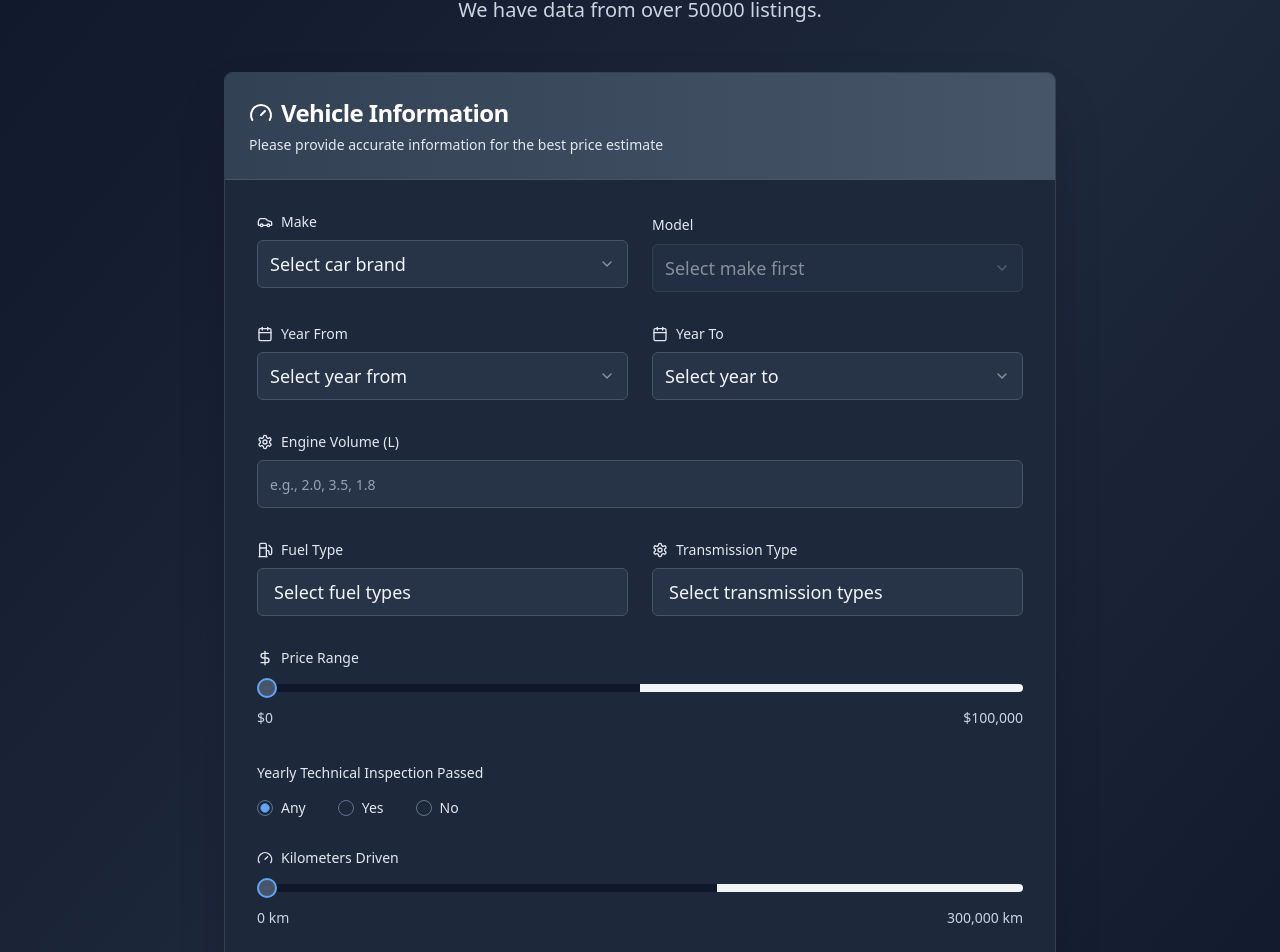
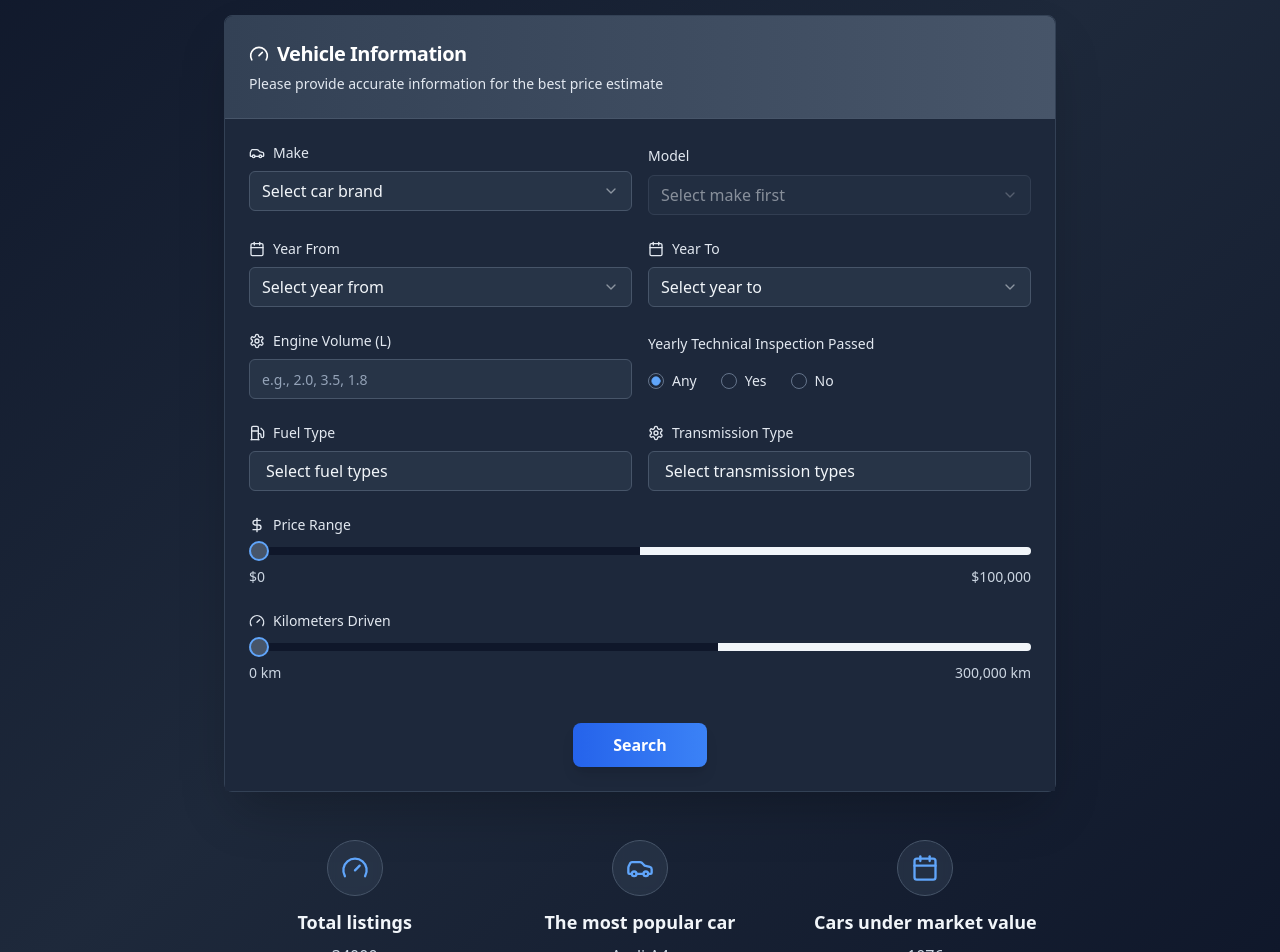
Before and after one commit to valdisdev1/auto-value-finder-tool, a React (Vite) app: page / in a window 1280 px wide. Shown: the part 173-1125 px from the top of the page. Built offline with nearby package versions, Linux system fonts and the light colour scheme.

Commit message:
Refactor: Improve UI and content
- Moved "Yearly technical inspection" inline with "Engine volume".
- Made UI more compact.
- Pinned "Cartrack" logo to top left.
- Updated text in the features section.

```diff
--- a/src/pages/Index.tsx
+++ b/src/pages/Index.tsx
@@ -1,4 +1,3 @@
-
 import React, { useState } from 'react';
 import { Car, Calendar, Fuel, Settings, Gauge, DollarSign } from 'lucide-react';
 import { Button } from '@/components/ui/button';
@@ -73,43 +72,43 @@ const Index = () => {
 
   return (
     <div className="min-h-screen bg-gradient-to-br from-slate-900 via-slate-800 to-slate-900">
-      {/* Header */}
-      <div className="bg-slate-800/90 backdrop-blur-sm shadow-xl border-b border-slate-700">
-        <div className="max-w-7xl mx-auto px-4 sm:px-6 lg:px-8 py-4">
+      {/* Header - Fixed to top */}
+      <div className="fixed top-0 left-0 right-0 z-50 bg-slate-800/95 backdrop-blur-sm shadow-xl border-b border-slate-700">
+        <div className="max-w-7xl mx-auto px-4 sm:px-6 lg:px-8 py-3">
           <div className="flex items-center space-x-3">
-            <Car className="h-8 w-8 text-blue-400" />
-            <h1 className="text-2xl font-bold text-slate-100">Cartrack</h1>
+            <Car className="h-7 w-7 text-blue-400" />
+            <h1 className="text-xl font-bold text-slate-100">Cartrack</h1>
           </div>
         </div>
       </div>
 
-      {/* Main Content */}
-      <div className="max-w-4xl mx-auto px-4 sm:px-6 lg:px-8 py-12">
+      {/* Main Content - Add top padding for fixed header */}
+      <div className="max-w-4xl mx-auto px-4 sm:px-6 lg:px-8 py-8 pt-20">
         {/* Hero Section */}
-        <div className="text-center mb-12">
-          <h2 className="text-4xl font-bold text-slate-100 mb-4">
+        <div className="text-center mb-8">
+          <h2 className="text-3xl font-bold text-slate-100 mb-3">
             Check the price of desired car
           </h2>
-          <p className="text-xl text-slate-300 max-w-2xl mx-auto">
+          <p className="text-lg text-slate-300 max-w-2xl mx-auto">
             We have data from over 50000 listings.
           </p>
         </div>
 
         {/* Price Checker Form */}
         <Card className="bg-slate-800/95 backdrop-blur-sm shadow-2xl border-slate-700 border">
-          <CardHeader className="bg-gradient-to-r from-slate-700 to-slate-600 text-white rounded-t-lg border-b border-slate-600">
-            <CardTitle className="text-2xl flex items-center space-x-2">
-              <Gauge className="h-6 w-6" />
+          <CardHeader className="bg-gradient-to-r from-slate-700 to-slate-600 text-white rounded-t-lg border-b border-slate-600 p-6">
+            <CardTitle className="text-xl flex items-center space-x-2">
+              <Gauge className="h-5 w-5" />
               <span>Vehicle Information</span>
             </CardTitle>
             <CardDescription className="text-slate-200">
               Please provide accurate information for the best price estimate
             </CardDescription>
           </CardHeader>
-          <CardContent className="p-8 bg-slate-800/95">
-            <form onSubmit={handleSubmit} className="space-y-8">
+          <CardContent className="p-6 bg-slate-800/95">
+            <form onSubmit={handleSubmit} className="space-y-6">
               {/* First Row - Make and Model */}
-              <div className="grid grid-cols-1 md:grid-cols-2 gap-6">
+              <div className="grid grid-cols-1 md:grid-cols-2 gap-4">
                 <div className="space-y-2">
                   <Label htmlFor="make" className="text-sm font-medium text-slate-200 flex items-center space-x-2">
                     <Car className="h-4 w-4" />
@@ -119,7 +118,7 @@ const Index = () => {
                     handleInputChange('make', value);
                     handleInputChange('model', '');
                   }}>
-                    <SelectTrigger className="h-12 text-lg bg-slate-700/50 border-slate-600 text-slate-100 hover:bg-slate-600/50">
+                    <SelectTrigger className="h-10 text-base bg-slate-700/50 border-slate-600 text-slate-100 hover:bg-slate-600/50">
                       <SelectValue placeholder="Select car brand" />
                     </SelectTrigger>
                     <SelectContent className="bg-slate-700 border-slate-600 max-h-[300px]">
@@ -139,7 +138,7 @@ const Index = () => {
                     onValueChange={(value) => handleInputChange('model', value)}
                     disabled={!formData.make}
                   >
-                    <SelectTrigger className="h-12 text-lg bg-slate-700/50 border-slate-600 text-slate-100 hover:bg-slate-600/50 disabled:opacity-50">
+                    <SelectTrigger className="h-10 text-base bg-slate-700/50 border-slate-600 text-slate-100 hover:bg-slate-600/50 disabled:opacity-50">
                       <SelectValue placeholder={formData.make ? "Select model" : "Select make first"} />
                     </SelectTrigger>
                     <SelectContent className="bg-slate-700 border-slate-600 max-h-[300px]">
@@ -154,14 +153,14 @@ const Index = () => {
               </div>
 
               {/* Second Row - Year From and Year To */}
-              <div className="grid grid-cols-1 md:grid-cols-2 gap-6">
+              <div className="grid grid-cols-1 md:grid-cols-2 gap-4">
                 <div className="space-y-2">
                   <Label htmlFor="yearFrom" className="text-sm font-medium text-slate-200 flex items-center space-x-2">
                     <Calendar className="h-4 w-4" />
                     <span>Year From</span>
                   </Label>
                   <Select onValueChange={(value) => handleInputChange('yearFrom', value)}>
-                    <SelectTrigger className="h-12 text-lg bg-slate-700/50 border-slate-600 text-slate-100 hover:bg-slate-600/50">
+                    <SelectTrigger className="h-10 text-base bg-slate-700/50 border-slate-600 text-slate-100 hover:bg-slate-600/50">
                       <SelectValue placeholder="Select year from" />
                     </SelectTrigger>
                     <SelectContent className="bg-slate-700 border-slate-600 max-h-[300px]">
@@ -179,7 +178,7 @@ const Index = () => {
                     <span>Year To</span>
                   </Label>
                   <Select onValueChange={(value) => handleInputChange('yearTo', value)}>
-                    <SelectTrigger className="h-12 text-lg bg-slate-700/50 border-slate-600 text-slate-100 hover:bg-slate-600/50">
+                    <SelectTrigger className="h-10 text-base bg-slate-700/50 border-slate-600 text-slate-100 hover:bg-slate-600/50">
                       <SelectValue placeholder="Select year to" />
                     </SelectTrigger>
                     <SelectContent className="bg-slate-700 border-slate-600 max-h-[300px]">
@@ -193,8 +192,8 @@ const Index = () => {
                 </div>
               </div>
 
-              {/* Third Row - Engine Volume */}
-              <div className="grid grid-cols-1 gap-6">
+              {/* Third Row - Engine Volume and Technical Inspection */}
+              <div className="grid grid-cols-1 md:grid-cols-2 gap-4">
                 <div className="space-y-2">
                   <Label htmlFor="engineVolume" className="text-sm font-medium text-slate-200 flex items-center space-x-2">
                     <Settings className="h-4 w-4" />
@@ -205,15 +204,38 @@ const Index = () => {
                     placeholder="e.g., 2.0, 3.5, 1.8"
                     value={formData.engineVolume}
                     onChange={(e) => handleInputChange('engineVolume', e.target.value)}
-                    className="h-12 text-lg bg-slate-700/50 border-slate-600 text-slate-100 placeholder:text-slate-400 focus:border-blue-400"
+                    className="h-10 text-base bg-slate-700/50 border-slate-600 text-slate-100 placeholder:text-slate-400 focus:border-blue-400"
                     type="number"
                     step="0.1"
                   />
                 </div>
+                <div className="space-y-2">
+                  <Label className="text-sm font-medium text-slate-200">
+                    Yearly Technical Inspection Passed
+                  </Label>
+                  <RadioGroup
+                    value={formData.technicalInspection}
+                    onValueChange={(value) => handleInputChange('technicalInspection', value)}
+                    className="flex space-x-4 pt-2"
+                  >
+                    <div className="flex items-center space-x-2">
+                      <RadioGroupItem value="any" id="any" className="border-slate-500 text-blue-400" />
+                      <Label htmlFor="any" className="cursor-pointer text-slate-200 text-sm">Any</Label>
+                    </div>
+                    <div className="flex items-center space-x-2">
+                      <RadioGroupItem value="yes" id="yes" className="border-slate-500 text-blue-400" />
+                      <Label htmlFor="yes" className="cursor-pointer text-slate-200 text-sm">Yes</Label>
+                    </div>
+                    <div className="flex items-center space-x-2">
+                      <RadioGroupItem value="no" id="no" className="border-slate-500 text-blue-400" />
+                      <Label htmlFor="no" className="cursor-pointer text-slate-200 text-sm">No</Label>
+                    </div>
+                  </RadioGroup>
+                </div>
               </div>
 
               {/* Fourth Row - Fuel Type and Transmission (Multi-select) */}
-              <div className="grid grid-cols-1 md:grid-cols-2 gap-6">
+              <div className="grid grid-cols-1 md:grid-cols-2 gap-4">
                 <div className="space-y-2">
                   <Label className="text-sm font-medium text-slate-200 flex items-center space-x-2">
                     <Fuel className="h-4 w-4" />
@@ -221,7 +243,7 @@ const Index = () => {
                   </Label>
                   <DropdownMenu>
                     <DropdownMenuTrigger asChild>
-                      <Button variant="outline" className="h-12 text-lg w-full justify-between bg-slate-700/50 border-slate-600 text-slate-100 hover:bg-slate-600/50">
+                      <Button variant="outline" className="h-10 text-base w-full justify-between bg-slate-700/50 border-slate-600 text-slate-100 hover:bg-slate-600/50">
                         {formData.fuelType.length > 0
                           ? `${formData.fuelType.length} selected`
                           : "Select fuel types"
@@ -249,7 +271,7 @@ const Index = () => {
                   </Label>
                   <DropdownMenu>
                     <DropdownMenuTrigger asChild>
-                      <Button variant="outline" className="h-12 text-lg w-full justify-between bg-slate-700/50 border-slate-600 text-slate-100 hover:bg-slate-600/50">
+                      <Button variant="outline" className="h-10 text-base w-full justify-between bg-slate-700/50 border-slate-600 text-slate-100 hover:bg-slate-600/50">
                         {formData.transmissionType.length > 0
                           ? `${formData.transmissionType.length} selected`
                           : "Select transmission types"
@@ -273,12 +295,12 @@ const Index = () => {
               </div>
 
               {/* Fifth Row - Price Range */}
-              <div className="space-y-4">
+              <div className="space-y-3">
                 <Label className="text-sm font-medium text-slate-200 flex items-center space-x-2">
                   <DollarSign className="h-4 w-4" />
                   <span>Price Range</span>
                 </Label>
-                <div className="space-y-4">
+                <div className="space-y-3">
                   <Slider
                     value={formData.priceRange}
                     onValueChange={(value) => setFormData(prev => ({ ...prev, priceRange: value }))}
@@ -294,38 +316,13 @@ const Index = () => {
                 </div>
               </div>
 
-              {/* Sixth Row - Technical Inspection */}
-              <div className="space-y-4">
-                <Label className="text-sm font-medium text-slate-200">
-                  Yearly Technical Inspection Passed
-                </Label>
-                <RadioGroup
-                  value={formData.technicalInspection}
-                  onValueChange={(value) => handleInputChange('technicalInspection', value)}
-                  className="flex space-x-6"
-                >
-                  <div className="flex items-center space-x-2">
-                    <RadioGroupItem value="any" id="any" className="border-slate-500 text-blue-400" />
-                    <Label htmlFor="any" className="cursor-pointer text-slate-200">Any</Label>
-                  </div>
-                  <div className="flex items-center space-x-2">
-                    <RadioGroupItem value="yes" id="yes" className="border-slate-500 text-blue-400" />
-                    <Label htmlFor="yes" className="cursor-pointer text-slate-200">Yes</Label>
-                  </div>
-                  <div className="flex items-center space-x-2">
-                    <RadioGroupItem value="no" id="no" className="border-slate-500 text-blue-400" />
-                    <Label htmlFor="no" className="cursor-pointer text-slate-200">No</Label>
-                  </div>
-                </RadioGroup>
-              </div>
-
-              {/* Seventh Row - Kilometers (Slider) */}
-              <div className="space-y-4">
+              {/* Sixth Row - Kilometers (Slider) */}
+              <div className="space-y-3">
                 <Label className="text-sm font-medium text-slate-200 flex items-center space-x-2">
                   <Gauge className="h-4 w-4" />
                   <span>Kilometers Driven</span>
                 </Label>
-                <div className="space-y-4">
+                <div className="space-y-3">
                   <Slider
                     value={formData.kilometers}
                     onValueChange={(value) => setFormData(prev => ({ ...prev, kilometers: value }))}
@@ -342,11 +339,11 @@ const Index = () => {
               </div>
 
               {/* Submit Button */}
-              <div className="flex justify-center pt-6">
+              <div className="flex justify-center pt-4">
                 <Button
                   type="submit"
                   size="lg"
-                  className="bg-gradient-to-r from-blue-600 to-blue-500 hover:from-blue-700 hover:to-blue-600 text-white px-12 py-4 text-lg font-semibold rounded-lg shadow-lg hover:shadow-xl transition-all duration-200 transform hover:scale-105"
+                  className="bg-gradient-to-r from-blue-600 to-blue-500 hover:from-blue-700 hover:to-blue-600 text-white px-10 py-3 text-base font-semibold rounded-lg shadow-lg hover:shadow-xl transition-all duration-200 transform hover:scale-105"
                 >
                   Search
                 </Button>
@@ -356,27 +353,27 @@ const Index = () => {
         </Card>
 
         {/* Features Section */}
-        <div className="mt-16 grid grid-cols-1 md:grid-cols-3 gap-8">
+        <div className="mt-12 grid grid-cols-1 md:grid-cols-3 gap-6">
           <div className="text-center">
-            <div className="bg-slate-700/50 backdrop-blur-sm rounded-full w-16 h-16 flex items-center justify-center mx-auto mb-4 border border-slate-600">
-              <Gauge className="h-8 w-8 text-blue-400" />
+            <div className="bg-slate-700/50 backdrop-blur-sm rounded-full w-14 h-14 flex items-center justify-center mx-auto mb-3 border border-slate-600">
+              <Gauge className="h-7 w-7 text-blue-400" />
             </div>
-            <h3 className="text-lg font-semibold text-slate-100 mb-2">Accurate Pricing</h3>
-            <p className="text-slate-300">Get real-time market prices based on current data and trends</p>
+            <h3 className="text-lg font-semibold text-slate-100 mb-2">Total listings</h3>
+            <p className="text-slate-300">34000</p>
           </div>
           <div className="text-center">
-            <div className="bg-slate-700/50 backdrop-blur-sm rounded-full w-16 h-16 flex items-center justify-center mx-auto mb-4 border border-slate-600">
-              <Car className="h-8 w-8 text-blue-400" />
+            <div className="bg-slate-700/50 backdrop-blur-sm rounded-full w-14 h-14 flex items-center justify-center mx-auto mb-3 border border-slate-600">
+              <Car className="h-7 w-7 text-blue-400" />
             </div>
-            <h3 className="text-lg font-semibold text-slate-100 mb-2">All Vehicle Types</h3>
-            <p className="text-slate-300">Support for cars, trucks, motorcycles, and commercial vehicles</p>
+            <h3 className="text-lg font-semibold text-slate-100 mb-2">The most popular car</h3>
+            <p className="text-slate-300">Audi A4</p>
           </div>
           <div className="text-center">
-            <div className="bg-slate-700/50 backdrop-blur-sm rounded-full w-16 h-16 flex items-center justify-center mx-auto mb-4 border border-slate-600">
-              <Calendar className="h-8 w-8 text-blue-400" />
+            <div className="bg-slate-700/50 backdrop-blur-sm rounded-full w-14 h-14 flex items-center justify-center mx-auto mb-3 border border-slate-600">
+              <Calendar className="h-7 w-7 text-blue-400" />
             </div>
-            <h3 className="text-lg font-semibold text-slate-100 mb-2">Up-to-Date Data</h3>
-            <p className="text-slate-300">Our database is updated daily with the latest market information</p>
+            <h3 className="text-lg font-semibold text-slate-100 mb-2">Cars under market value</h3>
+            <p className="text-slate-300">1076</p>
           </div>
         </div>
       </div>
```
